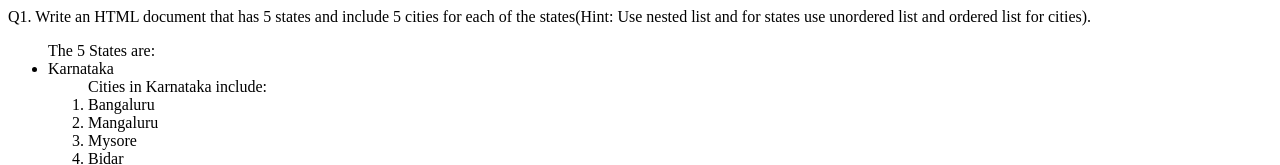
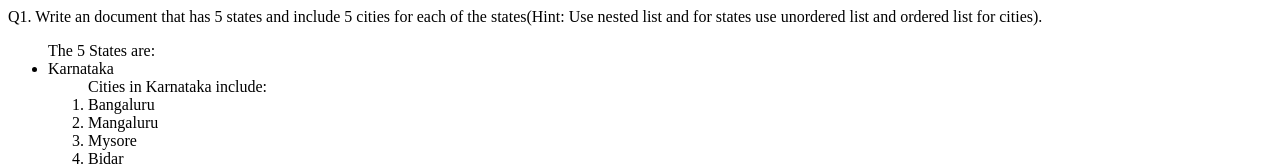
Before and after one commit to Prakhyathshrii/activity-3, a plain HTML site: page index.html in a window 1280 px wide. Shown: the top 165 px of the page. Drawn offline with Linux system fonts and the light colour scheme.

Commit message:
Update index.html

```diff
--- a/index.html
+++ b/index.html
@@ -3,7 +3,7 @@
     <title>Question 1</title>
   </head>
   <body>
-    <p> Q1. Write an HTML document that has 5 states and include 5 cities for each of the states(Hint: Use nested list and for states use unordered list and ordered list for cities).
+    <p> Q1. Write an document that has 5 states and include 5 cities for each of the states(Hint: Use nested list and for states use unordered list and ordered list for cities).
       <ul> The 5 States are:
         <li>Karnataka</li>
         <ol>Cities in Karnataka include:
```
